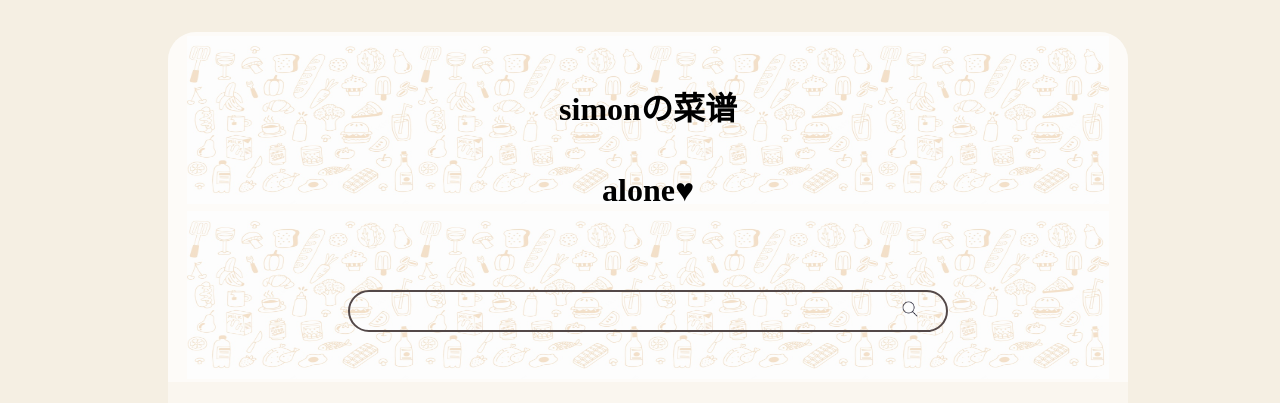
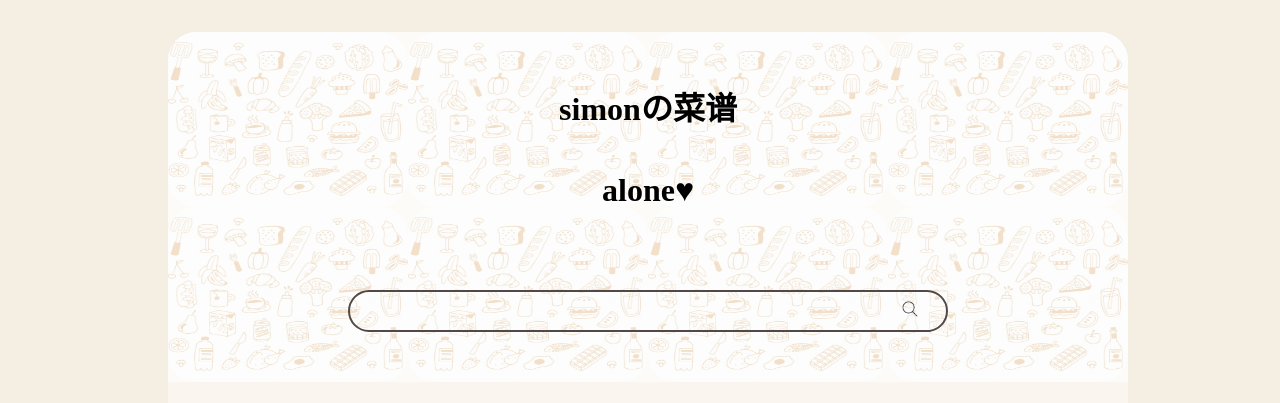
Before and after one commit to SimonQaaa/Simon-Alone, a plain HTML site: page cook.html in a window 1280 px wide. Shown: the part 96-499 px from the top of the page. Drawn offline with Linux system fonts and the light colour scheme; files whose address does not match are found by name.

Commit message:
Add files via upload

```diff
--- a/cook.html
+++ b/cook.html
@@ -120,7 +120,7 @@
             position: relative;
         }
         .filter h1 {
-            margin-top:
+            /* margin-top:  */
         }
         .filter-bck {
             position: absolute;
@@ -135,8 +135,9 @@
             /* transform: rotate(45deg) */
         }
         .filter-bck img {
-            width: 24%;
-            height: 48%;
+            width: 25%;
+            height: 50%;
+            border-radius: 28px;
         }
         .container {
             height: calc(100% - 100px);
```
